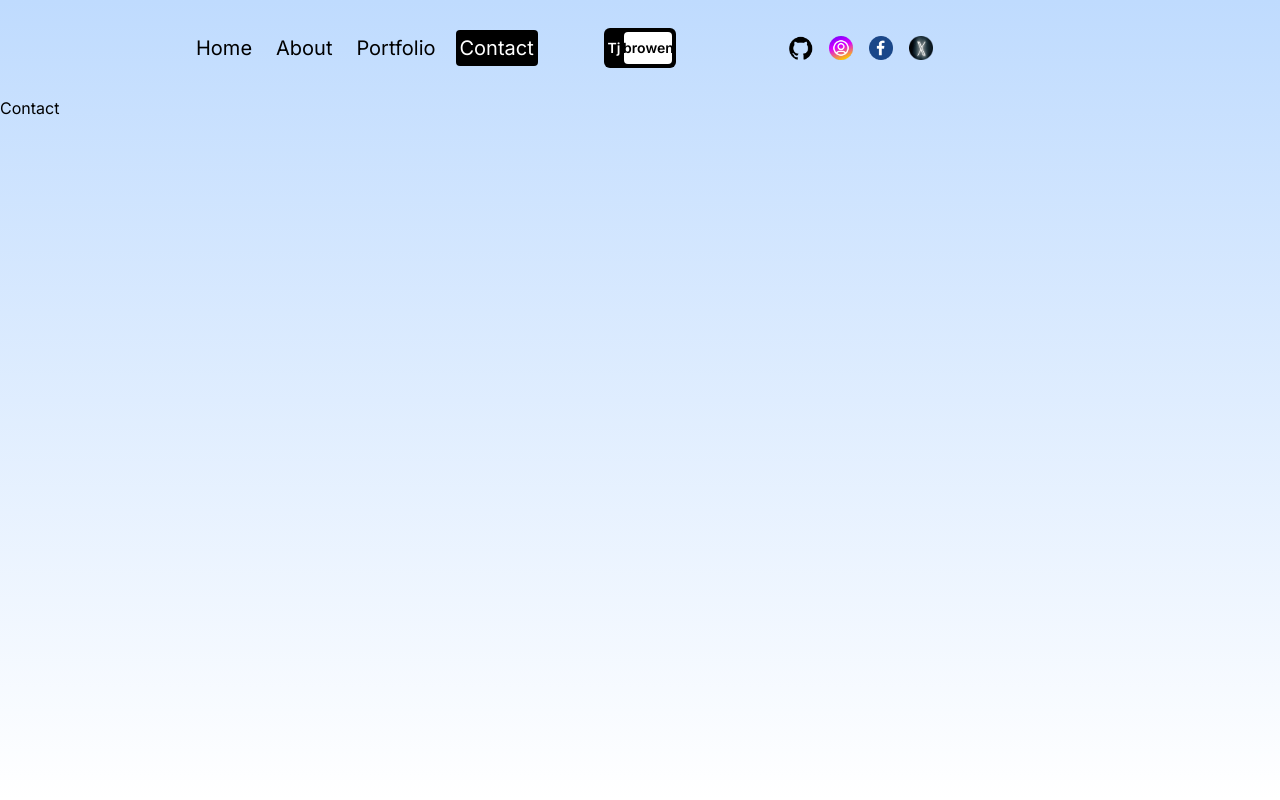
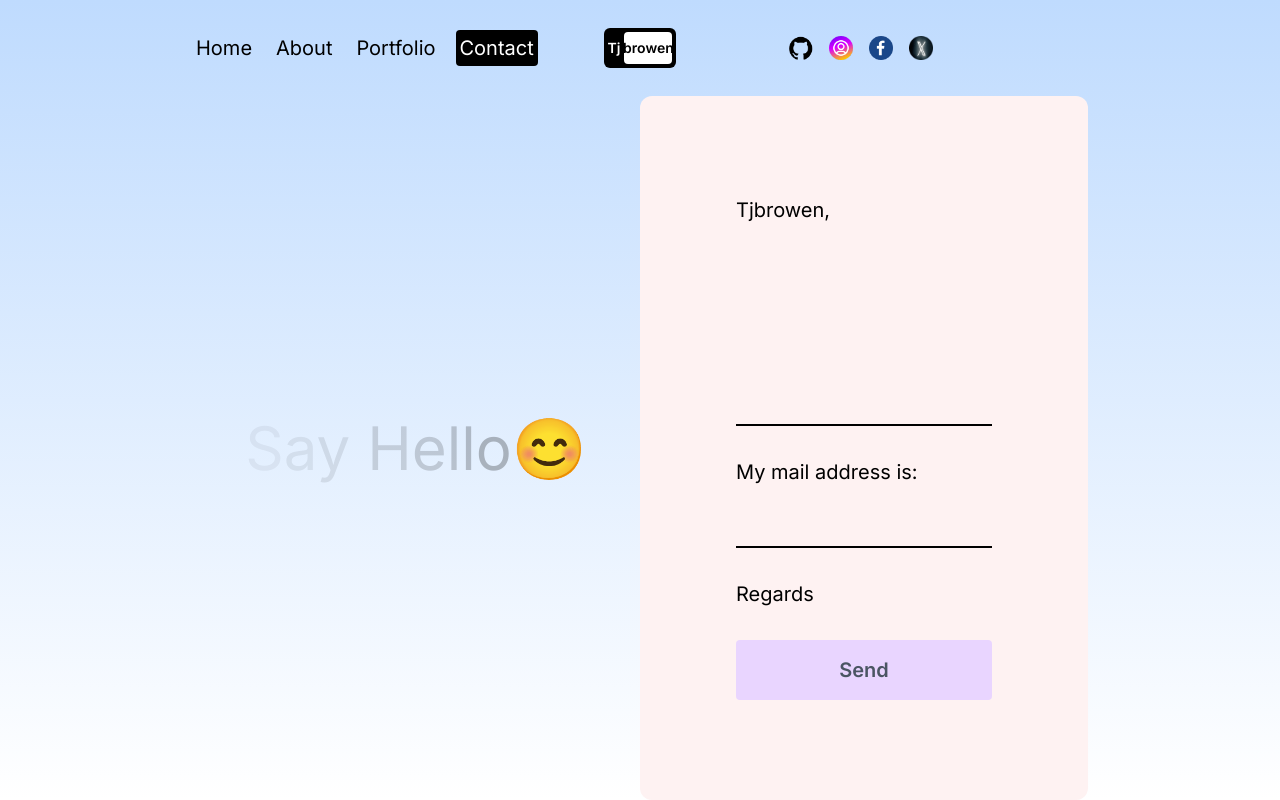
Before and after one commit to Tjbrowen/tjbrowen, a Next.js app: page /contact in a window 1280 px wide. Built offline with nearby package versions, Linux system fonts and the light colour scheme.

Commit message:
modified:   .gitignore 	modified:   next.config.mjs 	modified:   package-lock.json 	modified:   package.json 	modified:   src/app/contact/page.jsx 	modified:   src/app/portfolio/page.jsx

```diff
--- a/next.config.mjs
+++ b/next.config.mjs
@@ -1,4 +1,18 @@
 /** @type {import('next').NextConfig} */
-const nextConfig = {};
+const nextConfig = {
+    images: {
+      remotePatterns: [
+        {
+          protocol: "https",
+          hostname: "images.pexels.com",
+        },
 
-export default nextConfig;
+        {
+            protocol: "https",
+            hostname: "i.ibb.co",
+          },
+      ],
+    },
+  };
+
+  export default nextConfig;
--- a/package.json
+++ b/package.json
@@ -9,6 +9,7 @@
     "lint": "next lint"
   },
   "dependencies": {
+    "@emailjs/browser": "^4.3.3",
     "framer-motion": "^11.2.3",
     "next": "14.1.0",
     "react": "18",
--- a/src/app/contact/page.jsx
+++ b/src/app/contact/page.jsx
@@ -1,16 +1,103 @@
-"use client"
+"use client";
 import { motion } from "framer-motion";
+import { useRef, useState } from "react";
+import emailjs from "@emailjs/browser";
 
 const ContactPage = () => {
-    return (
-      <motion.div
-      className="h-full"
-      initial={{y:"-200vh"}}
-      animate={{y:"0%"}}
-      transition={{duration: 1}}>
-       Contact
-      </motion.div>
-    )
+  const [success, setSuccess] = useState(false);
+  const [error, setError] = useState(false);
+  const text = "Say Hello";
+
+  const form = useRef();
+
+  const sendEmail = (e) => {
+    e.preventDefault();
+    setError(false);
+    setSuccess(false);
+
+    emailjs
+      .sendForm(
+        process.env.NEXT_PUBLIC_SERVICE_ID,
+        process.env.NEXT_PUBLIC_TEMPLATE_ID,
+        form.current,
+        process.env.NEXT_PUBLIC_PUBLIC_KEY
+      )
+      .then(
+        () => {
+          setSuccess(true);
+          form.current.reset();
+        },
+        () => {
+          setError(true);
+        }
+      );
   };
 
-  export default ContactPage;
+  return (
+    <motion.div
+      className="h-full"
+      initial={{ y: "-200vh" }}
+      animate={{ y: "0%" }}
+      transition={{ duration: 1 }}
+    >
+      <div className="h-full flex flex-col lg:flex-row px-4 sm:px-8 md:px-12 lg:px-20 xl:px-48">
+        {/* TEXT CONTAINER */}
+        <div className="h-1/2 lg:h-full lg:w-1/2 flex items-center justify-center text-6xl">
+          <div>
+            {text.split("").map((letter, index) => (
+              <motion.span
+                key={index}
+                initial={{ opacity: 1 }}
+                animate={{ opacity: 0 }}
+                transition={{
+                  duration: 3,
+                  repeat: Infinity,
+                  delay: index * 0.1,
+                }}
+              >
+                {letter}
+              </motion.span>
+            ))}
+            😊
+          </div>
+        </div>
+        {/* FORM CONTAINER */}
+        <form
+          onSubmit={sendEmail}
+          ref={form}
+          className="h-1/2 lg:h-full lg:w-1/2 bg-red-50 rounded-xl text-xl flex flex-col gap-8 justify-center p-24"
+        >
+          <span>Tjbrowen,</span>
+          <textarea
+            rows={6}
+            className="bg-transparent border-b-2 border-b-black outline-none resize-none"
+            name="user_message"
+          />
+          <span>My mail address is:</span>
+          <input
+            name="user_email"
+            type="text"
+            className="bg-transparent border-b-2 border-b-black outline-none"
+            style={{ width: '100%' }}
+          />
+          <span>Regards</span>
+          <button className="bg-purple-200 rounded font-semibold text-gray-600 p-4">
+            Send
+          </button>
+          {success && (
+            <span className="text-green-600 font-semibold">
+              Your message has been sent successfully!
+            </span>
+          )}
+          {error && (
+            <span className="text-red-600 font-semibold">
+              Something went wrong!
+            </span>
+          )}
+        </form>
+      </div>
+    </motion.div>
+  );
+};
+
+export default ContactPage;
--- a/src/app/portfolio/page.jsx
+++ b/src/app/portfolio/page.jsx
@@ -1,16 +1,104 @@
-"use client"
-import { motion } from "framer-motion";
+"use client";
+import { motion, useScroll, useTransform } from "framer-motion";
+import Image from "next/image";
+import Link from "next/link";
+import { useRef } from "react";
+
+const items = [
+  {
+    id: 1,
+    color: "from-red-300 to-blue-300",
+    title: "Balaodi",
+    desc: " Build on: PHP. Web Development, Design and Creative Design",
+    img: "https://i.ibb.co/rtgD7h1/Project1.jpg",
+    link: "https://www.bpsglobal.biz",
+  },
+  {
+    id: 2,
+    color: "from-blue-300 to-violet-300",
+    title: "4ward Security",
+    desc: " Build on: Wordpress. Web Development, Design and Creative Design.",
+    img: " https://i.ibb.co/jbx2J9c/Project2.png",
+    link: "https://4wardsecurity.co.za",
+  },
+
+];
 
 const PortfolioPage = () => {
-    return (
-      <motion.div
+  const ref = useRef();
+
+  const { scrollYProgress } = useScroll({ target: ref });
+  const x = useTransform(scrollYProgress, [0, 1], ["0%", "-65%"]);
+
+  return (
+    <motion.div
       className="h-full"
-      initial={{y:"-200vh"}}
-      animate={{y:"0%"}}
-      transition={{duration: 1}}>
-       Portfolio
-      </motion.div>
-    )
-  };
+      initial={{ y: "-200vh" }}
+      animate={{ y: "0%" }}
+      transition={{ duration: 1 }}
+    >
+      <div className="h-[600vh] relative" ref={ref}>
+        <div className="w-screen h-[calc(100vh-6rem)] flex items-center justify-center text-8xl text-center">
+          My Projects
+        </div>
+        <div className="sticky top-0 flex h-screen gap-4 items-center overflow-hidden">
+          <motion.div style={{ x }} className="flex">
+            <div className="h-screen w-screen flex items-center justify-center bg-gradient-to-r from-purple-300 to-red-300" />
+            {items.map((item) => (
+              <div
+                className={`h-screen w-screen flex items-center justify-center bg-gradient-to-r ${item.color}`}
+                key={item.id}
+              >
+                <div className="flex flex-col gap-8 text-white">
+                  <h1 className="text-xl font-bold md:text-4xl lg:text-6xl xl:text-8xl">
+                    {item.title}
+                  </h1>
+                  <div className="relative w-80 h-56 md:w-96 md:h-64 lg:w-[500px] lg:h-[350px] xl:w-[600px] xl:h-[420px]">
+                    <Image src={item.img} alt="" fill />
+                  </div>
+                  <p className="w-80 md:w96 lg:w-[500px] lg:text-lg xl:w-[600px]">
+                    {item.desc}
+                  </p>
+                  <Link href={item.link} className="flex justify-end">
+                    <button className="p-2 text-sm md:p-4 md:text-md lg:p-8 lg:text-lg bg-white text-gray-600 font-semibold m-4 rounded">See Demo</button>
+                  </Link>
+                </div>
+              </div>
+            ))}
+          </motion.div>
+        </div>
+      </div>
+      <div className="w-screen h-screen flex flex-col gap-16 items-center justify-center text-center">
+        <h1 className="text-8xl">Do you have a project?</h1>
+        <div className="relative">
+          <motion.svg
+            animate={{ rotate: 360 }}
+            transition={{ duration: 8, ease: "linear", repeat: Infinity }}
+            viewBox="0 0 300 300"
+            className="w-64 h-64 md:w-[500px] md:h-[500px] "
+          >
+            <defs>
+              <path
+                id="circlePath"
+                d="M 150, 150 m -60, 0 a 60,60 0 0,1 120,0 a 60,60 0 0,1 -120,0 "
+              />
+            </defs>
+            <text fill="#000">
+              <textPath xlinkHref="#circlePath" className="text-xl">
+                Front-end Developer and Back-end Developer
+              </textPath>
+            </text>
+          </motion.svg>
+          <Link
+            href="/contact"
+            className="w-16 h-16 md:w-28 md:h-28 absolute top-0 left-0 right-0 bottom-0 m-auto bg-black text-white rounded-full flex items-center justify-center"
+          >
+            Hire Me
+          </Link>
+        </div>
+      </div>
+    </motion.div>
+  );
+};
 
-  export default PortfolioPage;
+export default PortfolioPage;
```
Also changed, not shown: 2 other files (tests, documents, lock files or other folders).
